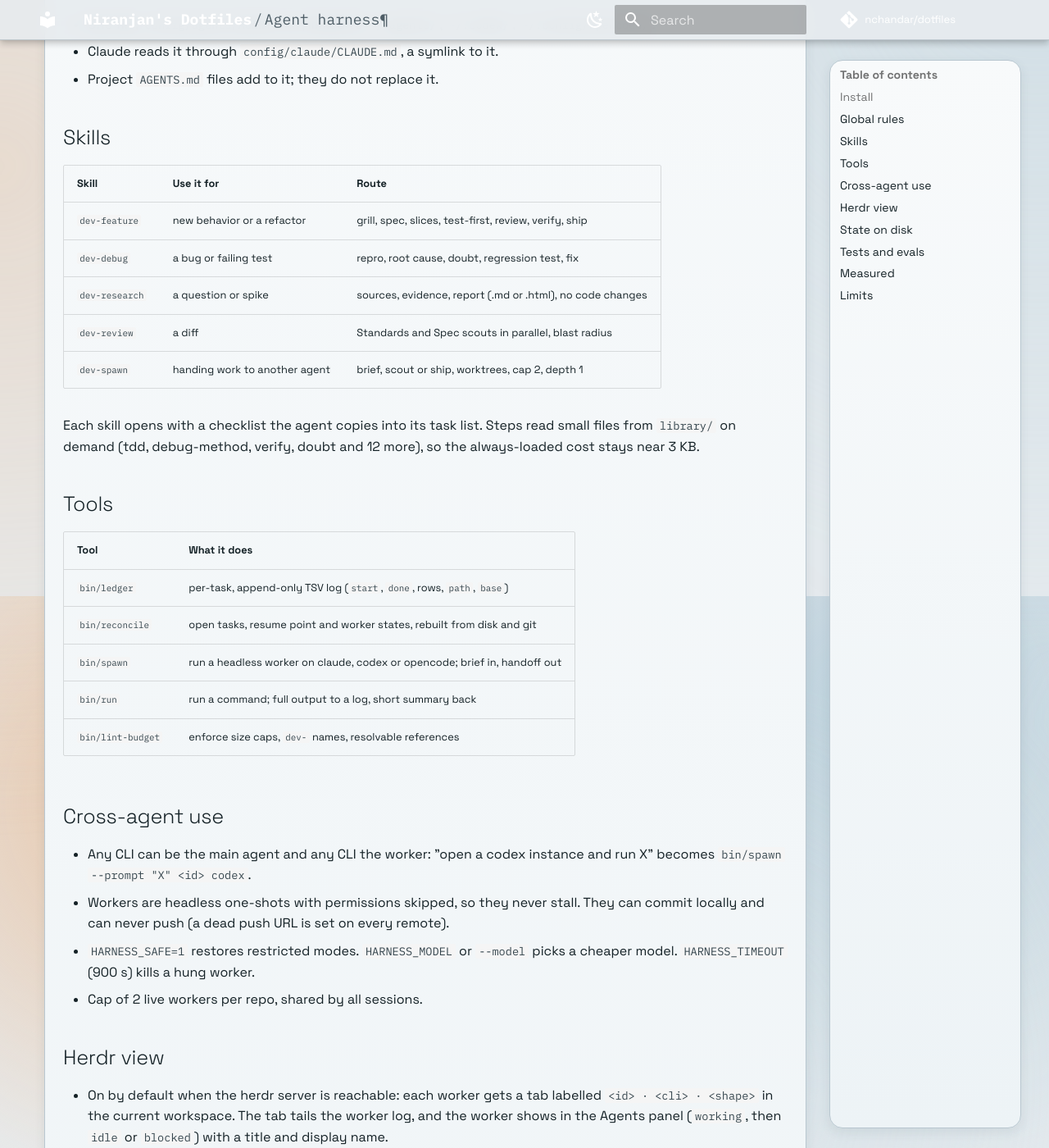
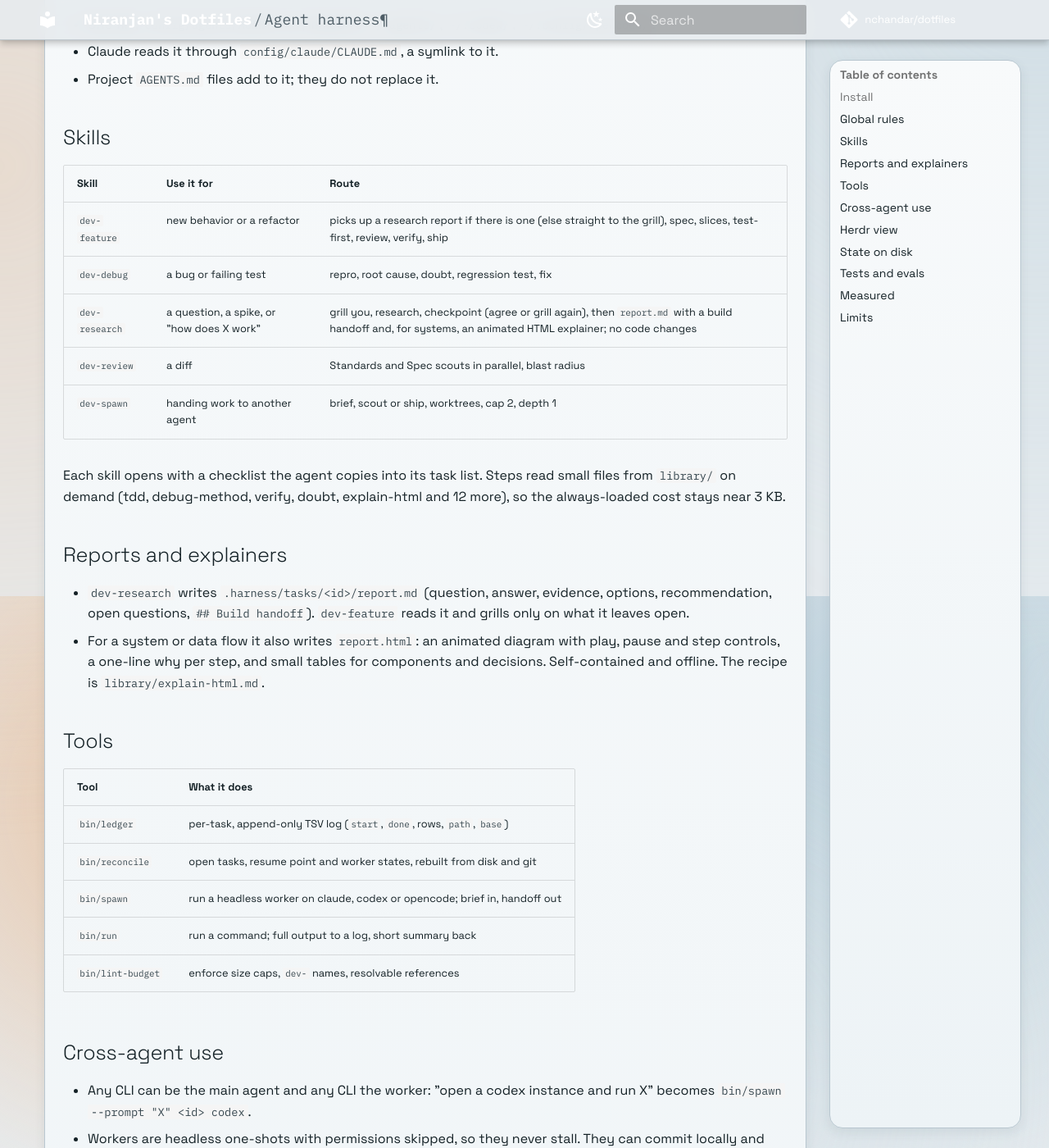
Before and after one commit to nchandar/dotfiles, an MkDocs documentation site: the page built from docs/tools/agent-harness.md, in a window 1280 px wide and 1400 px high, scrolled down 673 px. Shown: the whole window at 82% size. Built offline with MkDocs 1.6.1 and Material for MkDocs 9.7.7, drawn with Linux system fonts in a browser that asks for light colours; comment, search, counter and statistics services are not loaded; some of the changed text lies outside the part shown.

Commit message:
feat(agents): research grills, hands off to build, and explains with HTML
- dev-research: grill, research, checkpoint loop, report.md with a build handoff
- library/explain-html: animated self-contained page with a why per step and tables
- dev-feature: picks up a research report, otherwise goes straight to the grill
- every skill starts a task when none is set, so run files stay in .harness/tasks/<id>
- global AGENTS.md: explainer pages carry whys and tables
- docs: reports, explainers, retired dev-* catalog

Co-Authored-By: Claude Sonnet 5.5 <noreply@anthropic.com>

```diff
--- a/docs/tools/agent-harness.md
+++ b/docs/tools/agent-harness.md
@@ -16,13 +16,17 @@ Skills and small bash tools that work the same under Claude Code, Codex and Open
 ## Skills
 | Skill | Use it for | Route |
 |---|---|---|
-| `dev-feature` | new behavior or a refactor | grill, spec, slices, test-first, review, verify, ship |
+| `dev-feature` | new behavior or a refactor | picks up a research report if there is one (else straight to the grill), spec, slices, test-first, review, verify, ship |
 | `dev-debug` | a bug or failing test | repro, root cause, doubt, regression test, fix |
-| `dev-research` | a question or spike | sources, evidence, report (.md or .html), no code changes |
+| `dev-research` | a question, a spike, or "how does X work" | grill you, research, checkpoint (agree or grill again), then `report.md` with a build handoff and, for systems, an animated HTML explainer; no code changes |
 | `dev-review` | a diff | Standards and Spec scouts in parallel, blast radius |
 | `dev-spawn` | handing work to another agent | brief, scout or ship, worktrees, cap 2, depth 1 |
 
-Each skill opens with a checklist the agent copies into its task list. Steps read small files from `library/` on demand (tdd, debug-method, verify, doubt and 12 more), so the always-loaded cost stays near 3 KB.
+Each skill opens with a checklist the agent copies into its task list. Steps read small files from `library/` on demand (tdd, debug-method, verify, doubt, explain-html and 12 more), so the always-loaded cost stays near 3 KB.
+
+## Reports and explainers
+- `dev-research` writes `.harness/tasks/<id>/report.md` (question, answer, evidence, options, recommendation, open questions, `## Build handoff`). `dev-feature` reads it and grills only on what it leaves open.
+- For a system or data flow it also writes `report.html`: an animated diagram with play, pause and step controls, a one-line why per step, and small tables for components and decisions. Self-contained and offline. The recipe is `library/explain-html.md`.
 
 ## Tools
 | Tool | What it does |
@@ -65,4 +69,4 @@ New terminal: `bin/reconcile`, then resume a task (its `next` row) or `bin/ledge
 ## Limits
 - OpenCode cannot start its service from a sandboxed shell; start it once from a normal terminal.
 - `--resume` for workers is not built; start a new worker with the earlier handoff as context.
-- The older `dev-*` skills in `~/skills` stay installed until you remove their links; they still count toward the always-listed descriptions.
+- The old `dev-*` catalog was retired from `~/skills`; if you restore it, `make update` will relink it next to the new skills.
```
Also changed, not shown: agents/harness/library/explain-html.md (added, +22 -0 lines), agents/harness/skills/dev-debug/SKILL.md (+2 -0 lines), agents/harness/skills/dev-feature/SKILL.md (+3 -1 lines), agents/harness/skills/dev-research/SKILL.md (+8 -4 lines), agents/harness/skills/dev-review/SKILL.md (+2 -0 lines), agents/harness/skills/dev-spawn/SKILL.md (+2 -0 lines), config/agents/AGENTS.md (+1 -0 lines).
